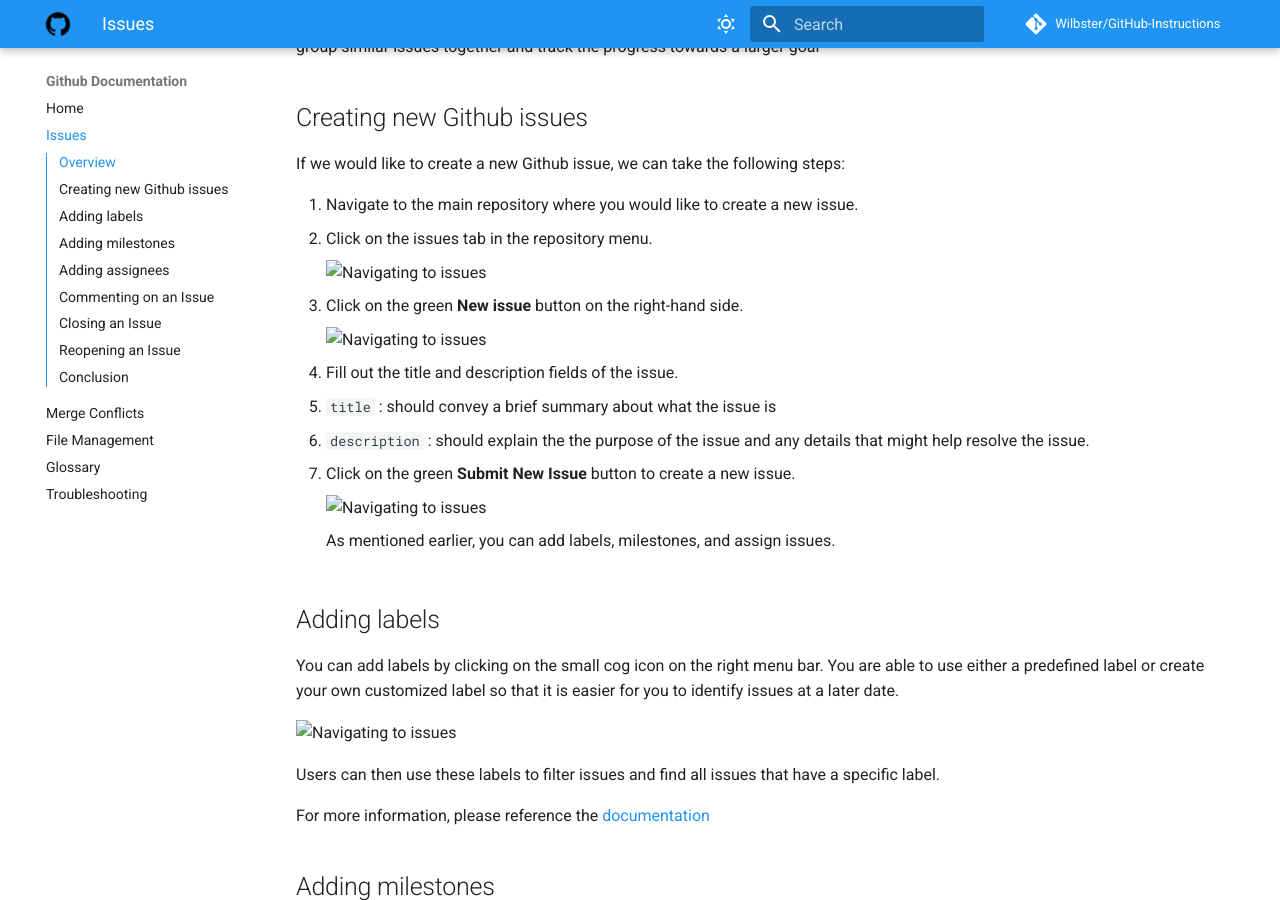
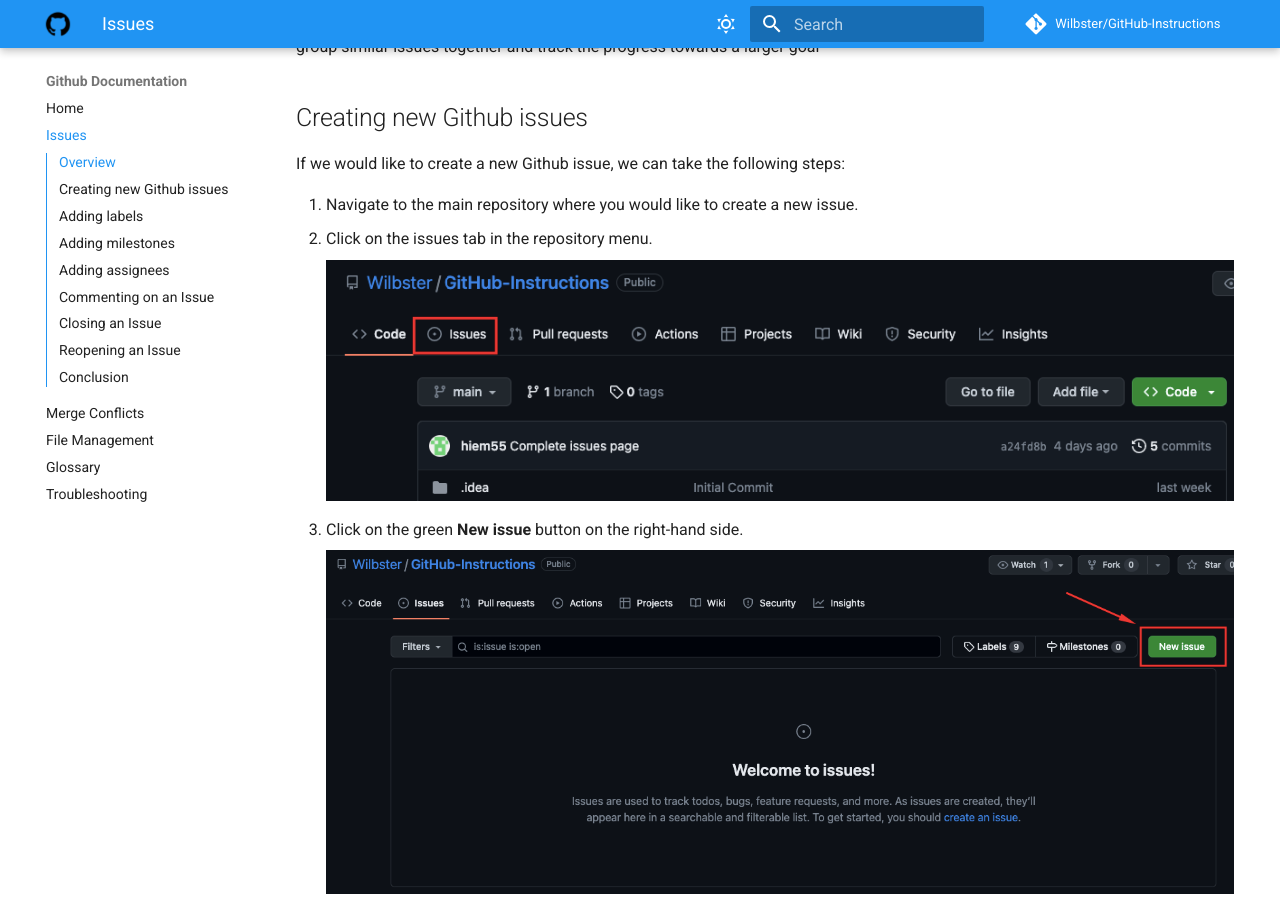
Before and after one commit to Wilbster/GitHub-Instructions, an MkDocs documentation site: the page built from docs/issues.md, in a window 1280 px wide and 900 px high, scrolled down 382 px. Built offline with MkDocs 1.6.1 and Material for MkDocs 9.7.7, drawn with Linux system fonts in a browser that asks for light colours; comment, search, counter and statistics services are not loaded.

Commit message:
Update image pathway

```diff
--- a/docs/issues.md
+++ b/docs/issues.md
@@ -16,18 +16,18 @@
 1. Navigate to the main repository where you would like to create a new issue.
 2. Click on the issues tab in the repository menu.
 
-    ![Navigating to issues](/docs/assets/images/issues1.png)
+    ![Navigating to issues](assets/images/issues1.png)
 
 3. Click on the green **New issue** button on the right-hand side.
 
-    ![Navigating to issues](/docs/assets/images/issues2.png)
+    ![Navigating to issues](assets/images/issues2.png)
 
 4. Fill out the title and description fields of the issue.
 - `title` : should convey a brief summary about what the issue is
 - `description` : should explain the the purpose of the issue and any details that might help resolve the issue.
 5. Click on the green **Submit New Issue** button to create a new issue.
 
-    ![Navigating to issues](/docs/assets/images/issues3.png)
+    ![Navigating to issues](assets/images/issues3.png)
 
     As mentioned earlier, you can add labels, milestones, and assign issues.
 
@@ -35,7 +35,7 @@
 
 You can add labels by clicking on the small cog icon on the right menu bar. You are able to use either a predefined label or create your own customized label so that it is easier for you to identify issues at a later date.
 
-![Navigating to issues](/docs/assets/images/issues4.png)
+![Navigating to issues](assets/images/issues4.png)
 
 Users can then use these labels to filter issues and find all issues that have a specific label.
 
@@ -45,7 +45,7 @@
 
 You can add milestones by clicking on the small cog icon on the right menu bar. A milestone lets you keep track of the progress through a date-based approach. It will show the progress of the task as the target date approaches.
 
-![Navigating to issues](/docs/assets/images/issues5.png)
+![Navigating to issues](assets/images/issues5.png)
 
 For more information, please reference the [documentation](https://docs.github.com/en/issues/using-labels-and-milestones-to-track-work/about-milestones)
 
@@ -53,7 +53,7 @@
 
 You can add assignees to a task by clicking on the small cog icon on the right menu bar. An assignee can be specified so that users are able to track who is responsible for fixing a certain issue.
 
-![Navigating to issues](/docs/assets/images/issues6.png)
+![Navigating to issues](assets/images/issues6.png)
 
 For more information, please reference the [documentation](https://docs.github.com/en/issues/tracking-your-work-with-issues/assigning-issues-and-pull-requests-to-other-github-users)
 
@@ -67,7 +67,7 @@
 
 4. Click on the green **Comment** button to post your comment.
 
-![Navigating to issues](/docs/assets/images/issues7.png)
+![Navigating to issues](assets/images/issues7.png)
 
 ## Closing an Issue
 
@@ -78,7 +78,7 @@
 2. Optionally, you can leave a comment explaining why you are closing the issue.
 3. Click on the **Close issue** button with the purple check mark to close the issue.
 
-![Navigating to issues](/docs/assets/images/issues8.png)
+![Navigating to issues](assets/images/issues8.png)
 
 ## Reopening an Issue
 
@@ -90,7 +90,7 @@
 2. Optionally, you can leave a comment explaining why you are reopening the issue.
 3. Click on the **Reopen issue** button with the purple check mark to reopen the issue.
 
-![Navigating to issues](/docs/assets/images/issues9.png)
+![Navigating to issues](assets/images/issues9.png)
 
 ## Conclusion
 
```
